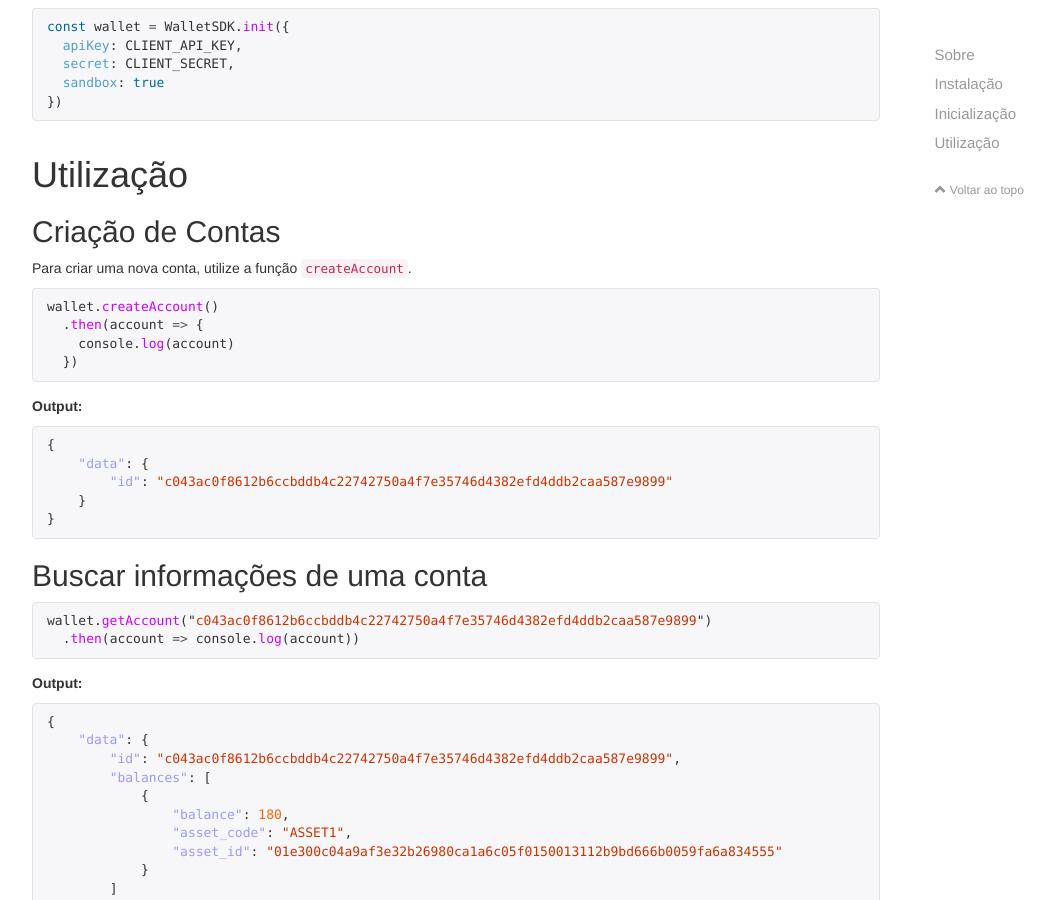
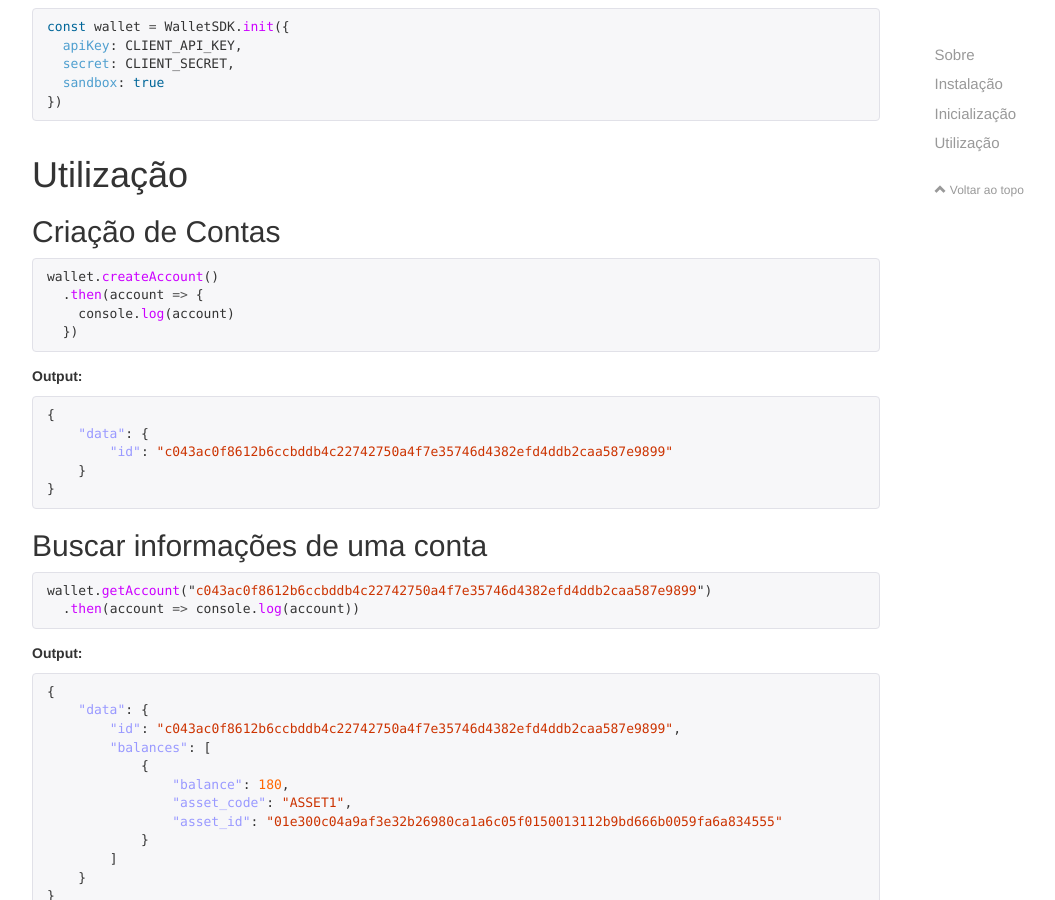
Before and after one commit to swipetech/swp-node-sdk, a Jekyll site: the page built from index.md, in a window 1280 px wide and 900 px high, scrolled down 1349 px. Shown: the whole window, without its empty margins (38-1093 px from the left). Built offline with Jekyll 4.4.1, drawn with Linux system fonts in a browser that asks for light colours; nearby versions of some CDN libraries; comment, search, counter and statistics services are not loaded.

Commit message:
updated doc

````diff
--- a/index.md
+++ b/index.md
@@ -73,8 +73,6 @@ const wallet = WalletSDK.init({
 # Utilização
 
 ## Criação de Contas
-
-Para criar uma nova conta, utilize a função `createAccount`.
 
 ```js
 wallet.createAccount()
````
